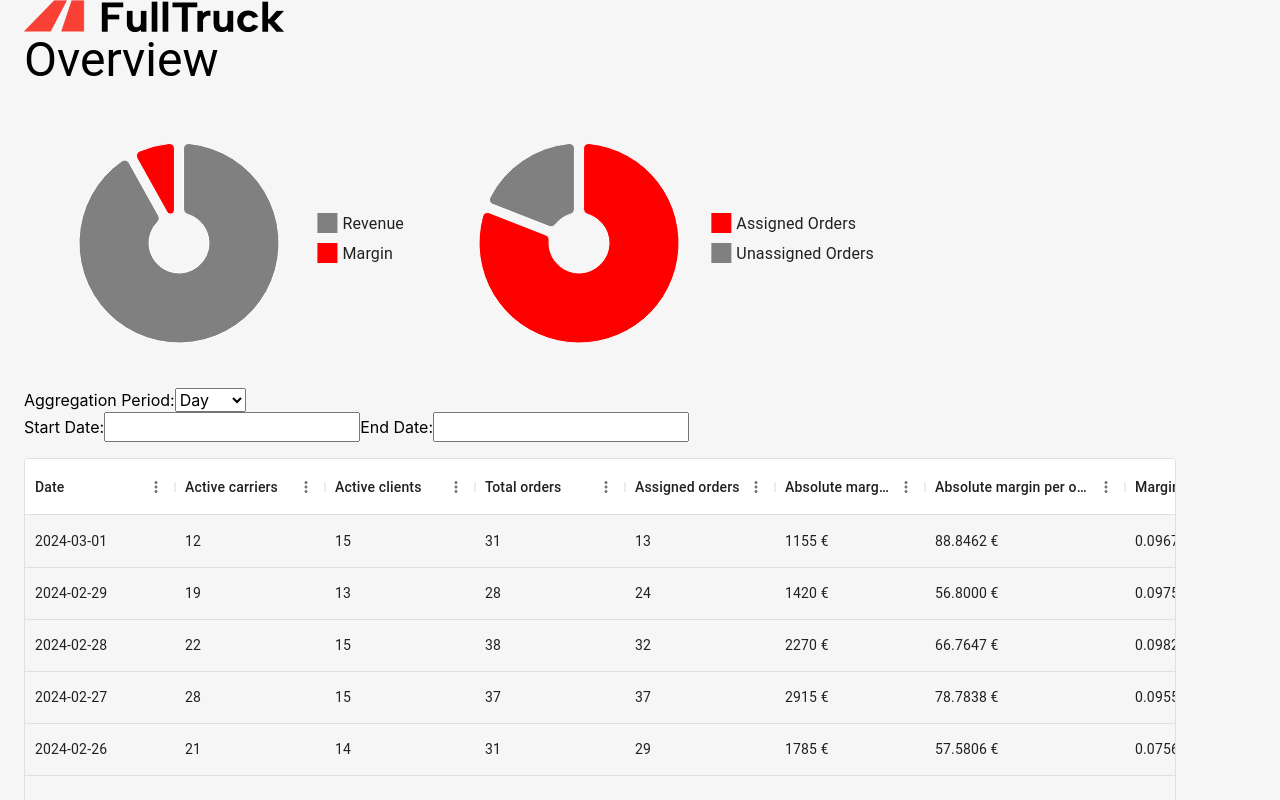
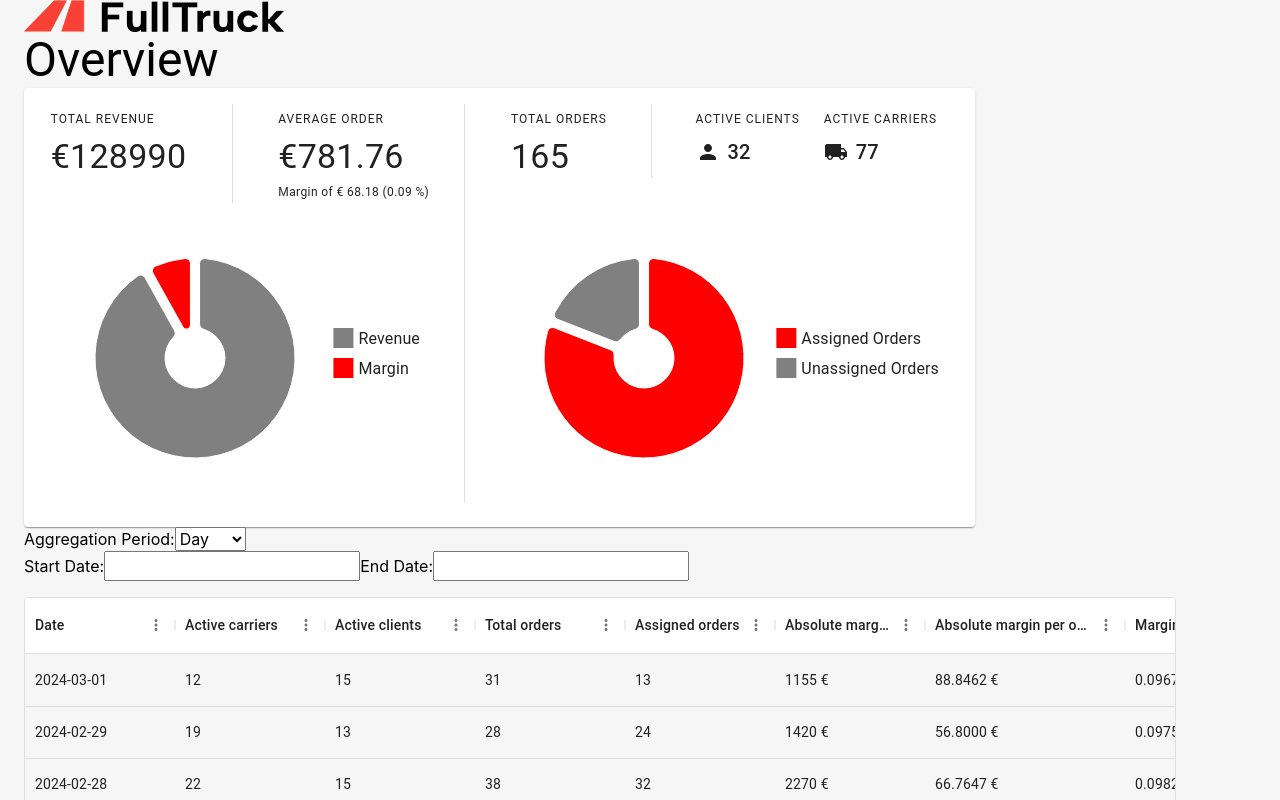
Before and after one commit to mindxploit/fulltruck-coding-challenge, a React (Vite) app: page / in a window 1280 px wide. Shown: the top 800 px of the page. Built offline with nearby package versions, Linux system fonts and the light colour scheme.

Commit message:
Overview scalars finished

```diff
--- a/package.json
+++ b/package.json
@@ -11,8 +11,9 @@
   },
   "dependencies": {
     "@emotion/react": "^11.11.4",
-    "@emotion/styled": "^11.11.0",
-    "@mui/material": "^5.15.11",
+    "@emotion/styled": "^11.11.5",
+    "@mui/icons-material": "^5.16.1",
+    "@mui/material": "^5.16.1",
     "@mui/x-charts": "^7.10.0",
     "@mui/x-data-grid": "^7.10.0",
     "axios": "^1.6.7",
--- a/src/components/Scalars.tsx
+++ b/src/components/Scalars.tsx
@@ -1,6 +1,8 @@
 import React from 'react'
 import { PieChart } from '@mui/x-charts/PieChart'
-import { Box, Typography } from '@mui/material'
+import { Box, Card, CardContent, Divider, Stack, Typography } from '@mui/material'
+import PersonIcon from '@mui/icons-material/Person'
+import LocalShippingIcon from '@mui/icons-material/LocalShipping'
 
 interface Scalars {
   active_carriers: number
@@ -38,9 +40,31 @@ const ScalarsPieChart: React.FC<ScalarsPieChartProps> = ({ data }) => {
 
   return (
     <>
-      <Typography variant='h3'>Overview</Typography>
-    <Box display="flex">
+      <Typography variant="h3">Overview</Typography>
+      <Card sx={{ width: 'fit-content' }}>
+        <CardContent>
+          <Stack direction={'row'} spacing={3} divider={<Divider orientation="vertical" flexItem />}>
             <Box>
+              <Stack
+                direction={'row'}
+                justifyContent={'space-around'}
+                spacing={3}
+                divider={<Divider orientation="vertical" flexItem />}
+              >
+                <Box>
+                  <Typography variant="overline">Total revenue</Typography>
+                  <Typography variant="h4">{'€' + data.total_revenue}</Typography>
+                </Box>
+
+                <Box>
+                  <Typography variant="overline">Average order</Typography>
+                  <Typography variant="h4">{'€' + data.avg_order_revenue.toFixed(2)}</Typography>
+                  <Typography variant="caption">{`Margin of € ${data.avg_order_margin_abs.toFixed(
+                    2
+                  )} (${data.average_margin_perc.toFixed(2)} %)`}</Typography>
+                </Box>
+              </Stack>
+
               <PieChart
                 height={300}
                 width={400}
@@ -60,6 +84,35 @@ const ScalarsPieChart: React.FC<ScalarsPieChartProps> = ({ data }) => {
                 ]}
               />
             </Box>
+
+            <Box display={'flex'} flexDirection={'column'} justifyContent={'space-between'}>
+              <Stack
+                direction={'row'}
+                justifyContent={'space-around'}
+                divider={<Divider orientation="vertical" flexItem />}
+              >
+                <Box>
+                  <Typography variant="overline">Total orders</Typography>
+                  <Typography variant="h4">{data.total_order_count}</Typography>
+                </Box>
+                <Stack direction={'row'} spacing={3}>
+                  <Box>
+                    <Typography variant="overline">Active clients</Typography>
+                    <Stack direction={'row'} alignItems={'center'} spacing={1}>
+                      <PersonIcon />
+                      <Typography variant="h6">{data.active_clients}</Typography>
+                    </Stack>
+                  </Box>
+
+                  <Box>
+                    <Typography variant="overline">Active carriers</Typography>
+                    <Stack direction={'row'} alignItems={'center'} spacing={1}>
+                      <LocalShippingIcon />
+                      <Typography variant="h6">{data.active_carriers}</Typography>
+                    </Stack>
+                  </Box>
+                </Stack>
+              </Stack>
 
               <Box>
                 <PieChart
@@ -82,6 +135,9 @@ const ScalarsPieChart: React.FC<ScalarsPieChartProps> = ({ data }) => {
                 />
               </Box>
             </Box>
+          </Stack>
+        </CardContent>
+      </Card>
     </>
   )
 }
```
Also changed, not shown: 1 other file (tests, documents, lock files or other folders). Lines whose indentation alone changed are shown as unchanged.
